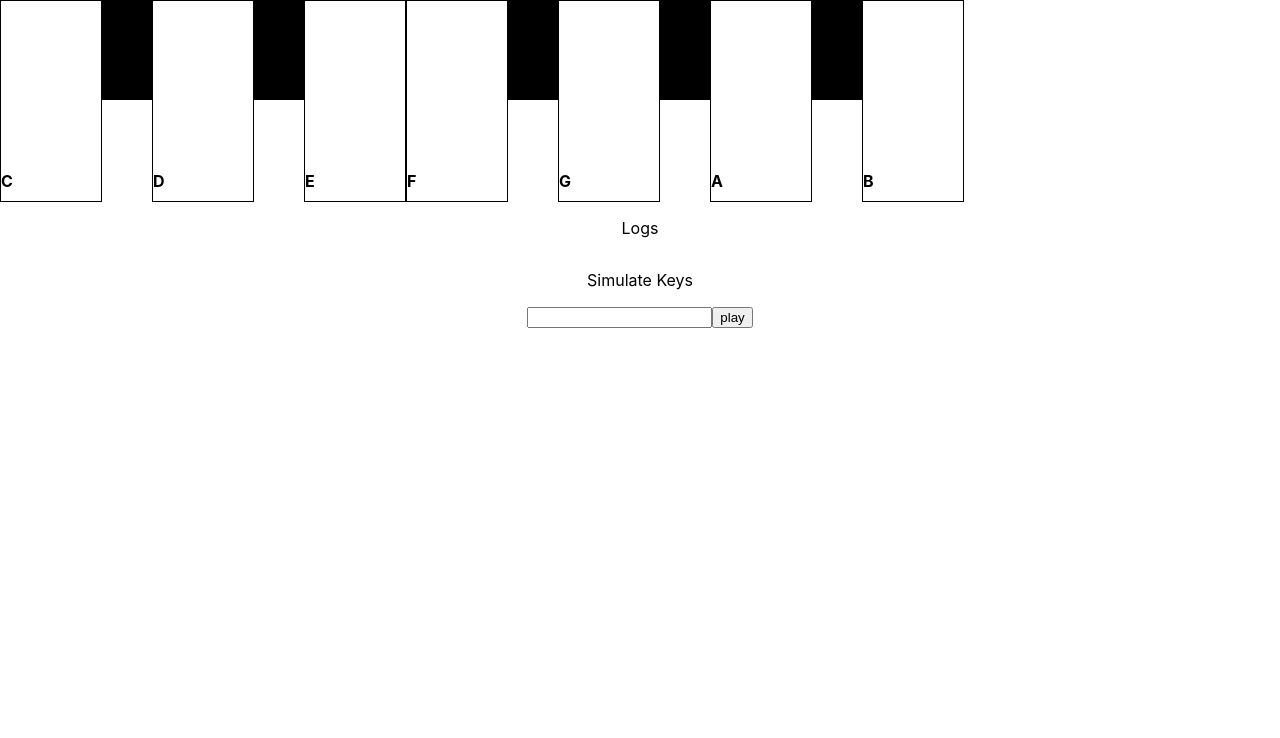
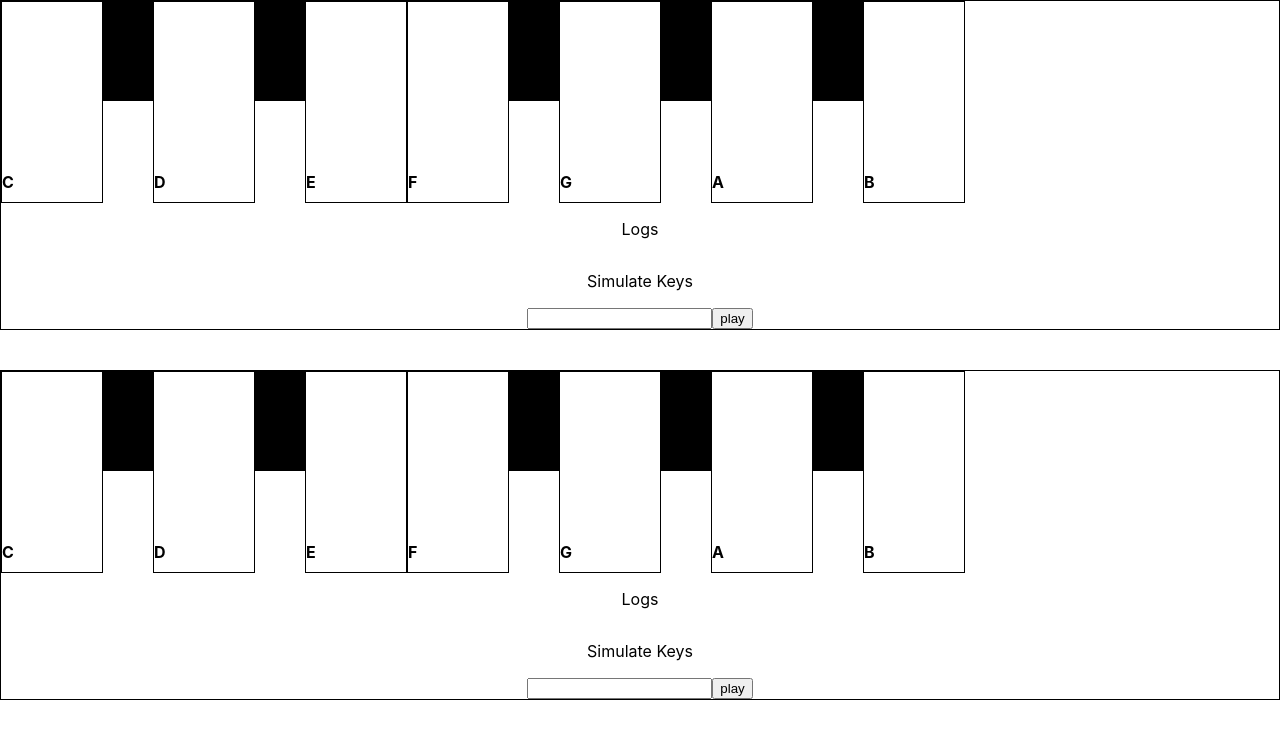
Before and after one commit to gnoyixiang/react-piano, a React (Create React App) app: page / in a window 1280 px wide. Shown: the top 738 px of the page. Built offline with nearby package versions, Linux system fonts and the light colour scheme.

Commit message:
add second piano on screen

```diff
--- a/src/App.js
+++ b/src/App.js
@@ -7,6 +7,7 @@ function App() {
   return (
     <div className="App">
       <PianoStudio />
+      <PianoStudio />
     </div>
   );
 }
--- a/src/containers/piano/PianoStudio.jsx
+++ b/src/containers/piano/PianoStudio.jsx
@@ -18,12 +18,12 @@ const PianoStudio = () => {
   const pianoRef = useRef();
 
   return (
-    <div>
-      <div>
+    <div className={styles.root}>
+      <section className={styles.piano_section}>
         <Piano ref={pianoRef} notes={pianoNotes} onKeyPressed={handleKeyPress} />
-      </div>
+      </section>
 
-      <div>
+      <section className={styles.logs_section}>
         <p>Logs</p>
 
         <div className={styles.pressed_notes}>
@@ -33,16 +33,16 @@ const PianoStudio = () => {
             </div>
           ))}
         </div>
-      </div>
+      </section>
 
-      <div>
+      <section className={styles.simulator_section}>
         <p>Simulate Keys</p>
 
         <form onSubmit={handleSubmitAutoPlayKeys}>
           <input type="text" name="keys" ref={autoPlayInputRef} />
           <input type="submit" value="play" />
         </form>
-      </div>
+      </section>
     </div>
   );
 
--- a/src/containers/piano/styles/piano-studio.module.css
+++ b/src/containers/piano/styles/piano-studio.module.css
@@ -1,5 +1,17 @@
+.root {
+  border: 1px solid black;
+  margin-bottom: 40px;
+}
+
+.piano_section {
+}
+.logs_section {
+}
+.simulator_section {
+}
+
 .pressed_notes {
-    display: flex;
+  display: flex;
 }
 
 .pressed_note {
```
